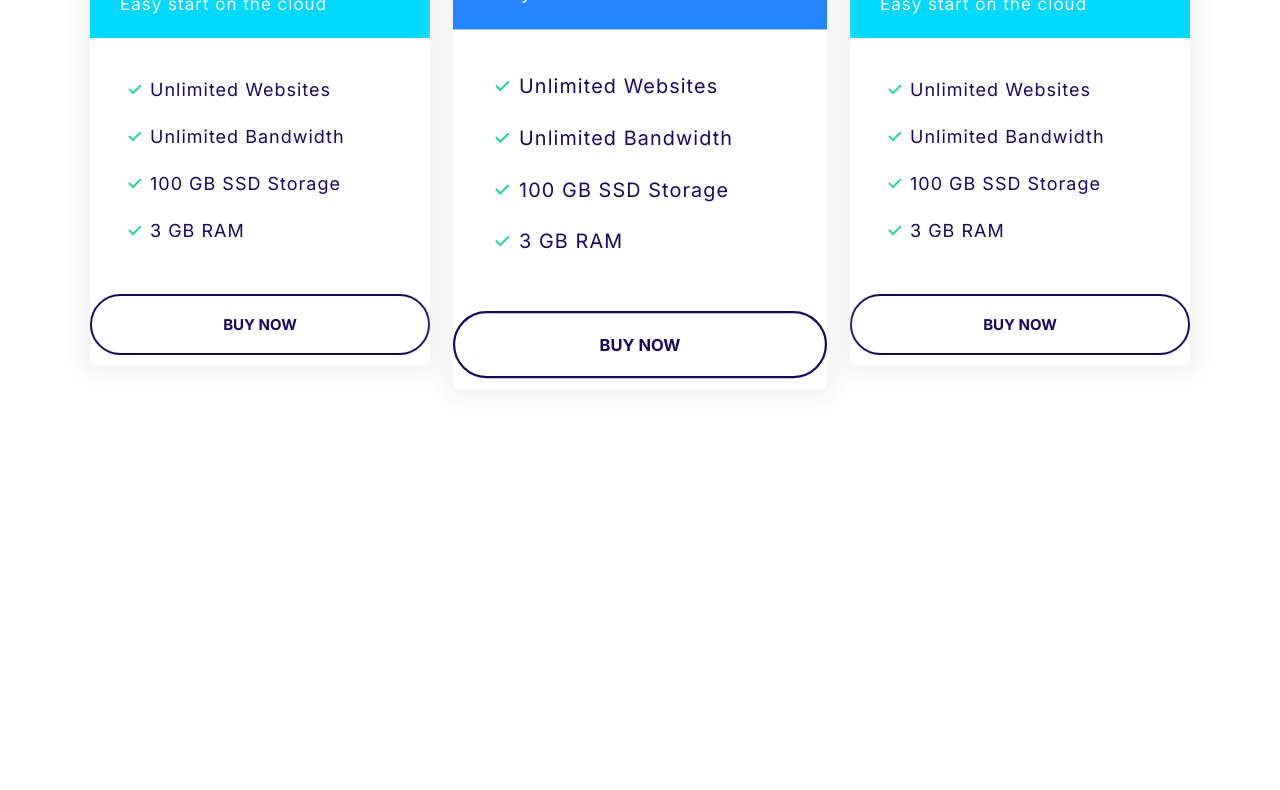
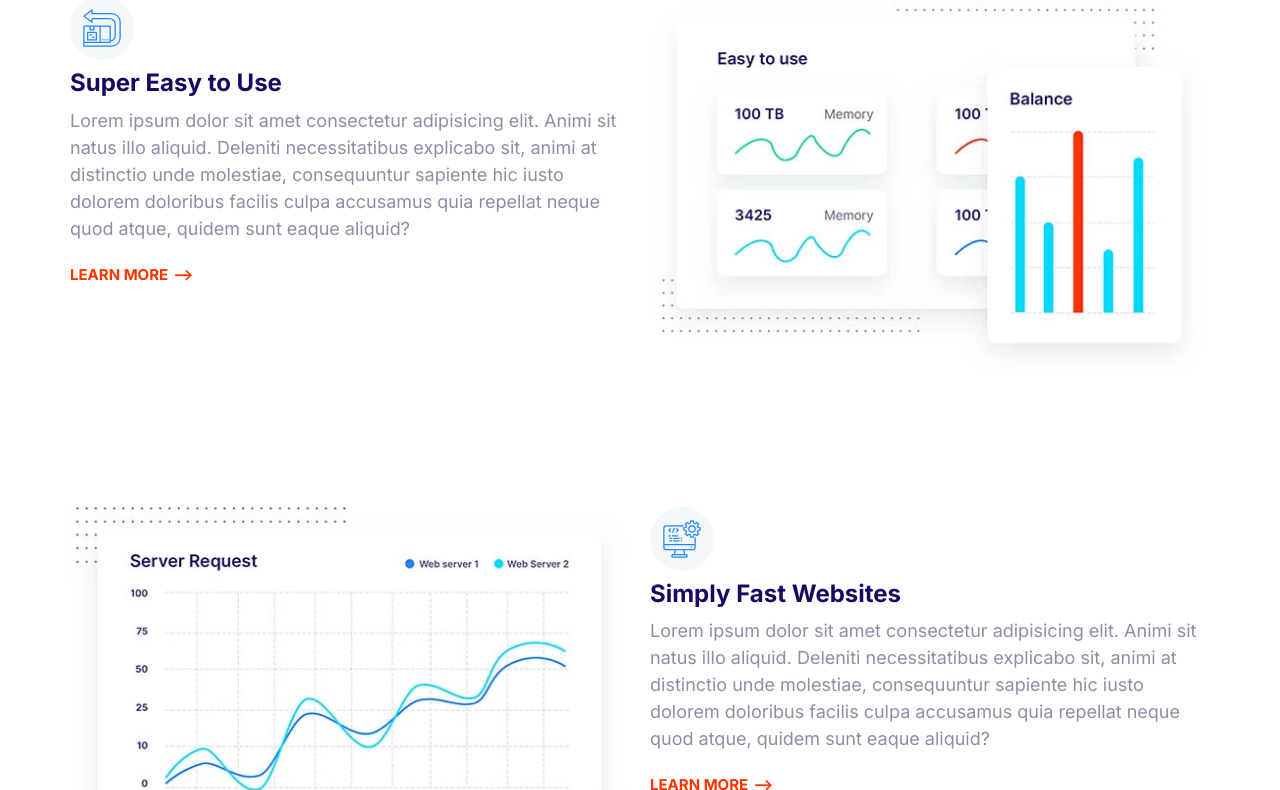
Before and after one commit to rathorePriyanshu/Rishify, a plain HTML site: page index.html in a window 1280 px wide. Shown: the part 178-968 px from the top of the page. Before the commit the page ends 800 px from the top, so only its background shows below. Drawn offline with Linux system fonts and the light colour scheme.

Commit message:
Defining a Feature Block

```diff
--- a/css/test.css
+++ b/css/test.css
@@ -768,3 +768,27 @@ a {
   max-width: 500px;
   margin: 0 auto;
 }
+
+/*Feature*/
+.feature {
+  gap: 4rem 2rem;
+  margin: 12rem 0;
+}
+
+.feature:first-of-type {
+  margin-top: 6rem;
+}
+
+.feature__heading {
+  margin: 1rem 0;
+}
+
+.feature__image {
+  width: 100%;
+}
+
+@media screen and (min-width: 768px) {
+  .feature:nth-of-type(even) .feature__content {
+    order: 2;
+  }
+}
--- a/index.html
+++ b/index.html
@@ -17,75 +17,92 @@
 </head>
 
 <body>
-    <section class="blocks container block-plans">
-        <div class="grid grid-1x3">
-            <div>
-                <div class="plan">
-                    <div class="card card--secondary">
-                        <header class="card__header">
-                            <h3 class="plan__name">Entry</h3>
-                            <span class="plan__pricing">$14</span>
-                            <span class="plan__billing-cycle">/month</span>
-                            <span class="badge badge--secondary badge--small">10% Off</span>
-                            <span class="plan__description">Easy start on the cloud</span>
-                        </header>
-                        <div class="card__body">
-                            <ul class="list list--tick">
-                                <li class="list__item">Unlimited Websites</li>
-                                <li class="list__item">Unlimited Bandwidth</li>
-                                <li class="list__item">100 GB SSD Storage</li>
-                                <li class="list__item">3 GB RAM</li>
-                            </ul>
-                        </div>
-                        <button class="btn btn--outline btn-block">BUY NOW</button>
-                    </div>
-                </div>
+    <section class="block container">
+        <header class="block__header">
+            <h3>Host on the Cloud to keep Growing</h3>
+            <p>Lorem ipsum dolor sit amet consectetur adipisicing elit. In facere vitae aliquid unde illum voluptatem
+                ipsa cupiditate doloribus modi placeat!</p>
+        </header>
+        <article class="grid grid-1x2 feature">
+            <div class="feature__content">
+                <span class="icon-container">
+                    <svg class="icon icon--primary">
+                        <use xlink:href="Images/sprite.svg#easy"></use>
+                    </svg>
+                </span>
+                <h3 class="feature__heading">Super Easy to Use</h3>
+                <p>Lorem ipsum dolor sit amet consectetur adipisicing elit. Animi sit natus illo aliquid. Deleniti
+                    necessitatibus explicabo sit, animi at distinctio unde molestiae, consequuntur sapiente hic iusto
+                    dolorem doloribus facilis culpa accusamus quia repellat neque quod atque, quidem sunt eaque aliquid?
+                </p>
+                <a href="#" class="link-arrow">learn more</a>
             </div>
-            <div>
-                <div class="plan plan--popular">
-                    <div class="card card--primary">
-                        <header class="card__header">
-                            <h3 class="plan__name">Entry</h3>
-                            <span class="plan__pricing">$14</span>
-                            <span class="plan__billing-cycle">/month</span>
-                            <span class="badge badge--secondary badge--small">10% Off</span>
-                            <span class="plan__description">Easy start on the cloud</span>
-                        </header>
-                        <div class="card__body">
-                            <ul class="list list--tick">
-                                <li class="list__item">Unlimited Websites</li>
-                                <li class="list__item">Unlimited Bandwidth</li>
-                                <li class="list__item">100 GB SSD Storage</li>
-                                <li class="list__item">3 GB RAM</li>
-                            </ul>
-                        </div>
-                        <button class="btn btn--outline btn-block">BUY NOW</button>
-                    </div>
-                </div>
+            <picture>
+                <source type="image/webp" srcset="Images/easy.webp 1x, Images/easy@2x.webp 2x" />
+                <source type="image/jpg" srcset="Images/easy.jpg 1x, Images/easy@2x.jpg 2x" />
+                <img class="feature__image" src="Images/easy@2x.jpg" alt="">
+            </picture>
+        </article>
+        <article class="grid grid-1x2 feature">
+            <div class="feature__content">
+                <span class="icon-container">
+                    <svg class="icon icon--primary">
+                        <use xlink:href="Images/sprite.svg#computer"></use>
+                    </svg>
+                </span>
+                <h3 class="feature__heading">Simply Fast Websites</h3>
+                <p>Lorem ipsum dolor sit amet consectetur adipisicing elit. Animi sit natus illo aliquid. Deleniti
+                    necessitatibus explicabo sit, animi at distinctio unde molestiae, consequuntur sapiente hic iusto
+                    dolorem doloribus facilis culpa accusamus quia repellat neque quod atque, quidem sunt eaque aliquid?
+                </p>
+                <a href="#" class="link-arrow">learn more</a>
             </div>
-            <div>
-                <div class="plan">
-                    <div class="card card--secondary">
-                        <header class="card__header">
-                            <h3 class="plan__name">Entry</h3>
-                            <span class="plan__pricing">$14</span>
-                            <span class="plan__billing-cycle">/month</span>
-                            <span class="badge badge--secondary badge--small">10% Off</span>
-                            <span class="plan__description">Easy start on the cloud</span>
-                        </header>
-                        <div class="card__body">
-                            <ul class="list list--tick">
-                                <li class="list__item">Unlimited Websites</li>
-                                <li class="list__item">Unlimited Bandwidth</li>
-                                <li class="list__item">100 GB SSD Storage</li>
-                                <li class="list__item">3 GB RAM</li>
-                            </ul>
-                        </div>
-                        <button class="btn btn--outline btn-block">BUY NOW</button>
-                    </div>
-                </div>
+            <picture>
+                <source type="image/webp" srcset="Images/fast.webp 1x, Images/fast@2x.webp 2x" />
+                <source type="image/jpg" srcset="Images/fast.jpg 1x, Images/fast@2x.jpg 2x" />
+                <img class="feature__image" src="Images/fast@2x.jpg" alt="">
+            </picture>
+        </article>
+        <article class="grid grid-1x2 feature">
+            <div class="feature__content">
+                <span class="icon-container">
+                    <svg class="icon icon--primary">
+                        <use xlink:href="Images/sprite.svg#wordpress"></use>
+                    </svg>
+                </span>
+                <h3 class="feature__heading">Wordpress made Easy</h3>
+                <p>Lorem ipsum dolor sit amet consectetur adipisicing elit. Animi sit natus illo aliquid. Deleniti
+                    necessitatibus explicabo sit, animi at distinctio unde molestiae, consequuntur sapiente hic iusto
+                    dolorem doloribus facilis culpa accusamus quia repellat neque quod atque, quidem sunt eaque aliquid?
+                </p>
+                <a href="#" class="link-arrow">learn more</a>
             </div>
-        </div>
+            <picture>
+                <source type="image/webp" srcset="Images/wordpress.webp 1x, Images/wordpress@2x.webp 2x" />
+                <source type="image/jpg" srcset="Images/wordpress.jpg 1x, Images/wordpress@2x.jpg 2x" />
+                <img class="feature__image" src="Images/wordpress@2x.jpg" alt="">
+            </picture>
+        </article>
+        <article class="grid grid-1x2 feature">
+            <div class="feature__content">
+                <span class="icon-container">
+                    <svg class="icon icon--primary">
+                        <use xlink:href="Images/sprite.svg#clock"></use>
+                    </svg>
+                </span>
+                <h3 class="feature__heading">24/7 Expert Support</h3>
+                <p>Lorem ipsum dolor sit amet consectetur adipisicing elit. Animi sit natus illo aliquid. Deleniti
+                    necessitatibus explicabo sit, animi at distinctio unde molestiae, consequuntur sapiente hic iusto
+                    dolorem doloribus facilis culpa accusamus quia repellat neque quod atque, quidem sunt eaque aliquid?
+                </p>
+                <a href="#" class="link-arrow">learn more</a>
+            </div>
+            <picture>
+                <source type="image/webp" srcset="Images/support.webp 1x, Images/support@2x.webp 2x" />
+                <source type="image/jpg" srcset="Images/support.jpg 1x, Images/support@2x.jpg 2x" />
+                <img class="feature__image" src="Images/support@2x.jpg" alt="">
+            </picture>
+        </article>
     </section>
     <script src="js/main.js"></script>
 </body>
```
Also changed, not shown: Components/feature.html (added, +87 -0 lines), Images/easy.jpg (added), Images/easy.webp (added), Images/easy@2x.jpg (added), Images/easy@2x.webp (added), Images/fast.jpg (added), Images/fast.webp (added), Images/fast@2x.jpg (added), Images/fast@2x.webp (added), Images/support.jpg (added), Images/support.webp (added), Images/support@2x.jpg (added), Images/support@2x.webp (added), Images/wordpress.jpg (added), 3 more files.
